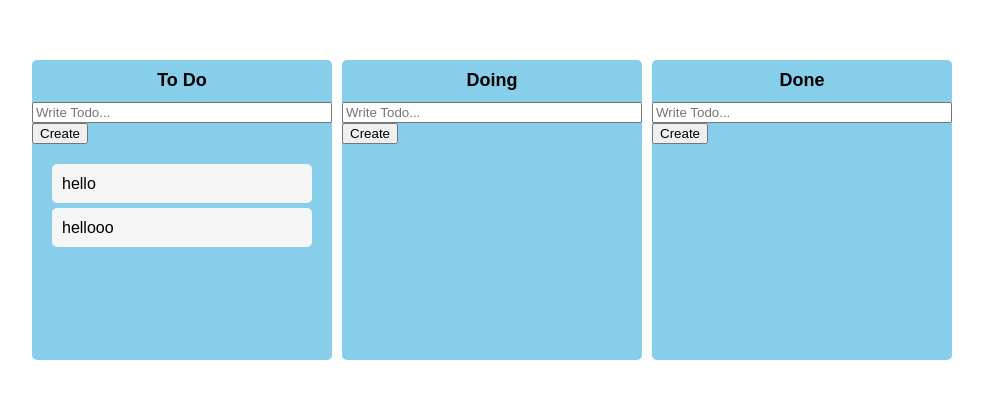
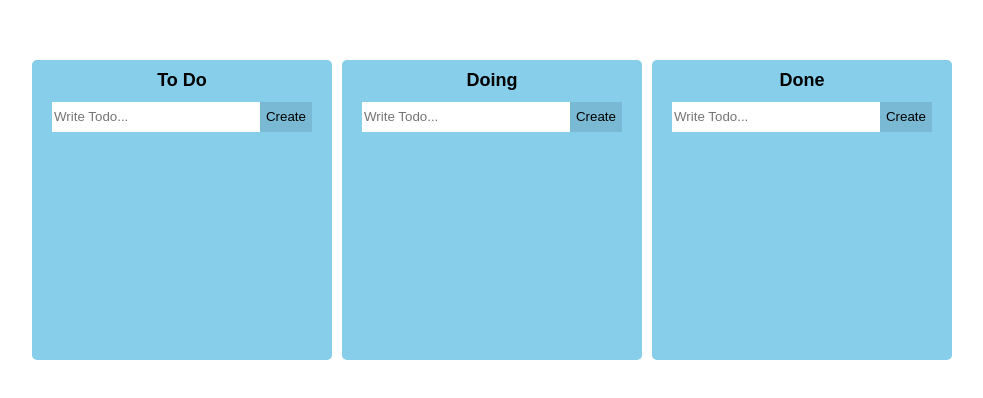
Before and after one commit to chanhong-ji/react-trelloclone, a React (Create React App) app: page / in a window 1280 px wide. Shown: the part 190-588 px from the top of the page, without its empty margins (148-1131 px from the left). Built offline with nearby package versions, Linux system fonts and the light colour scheme.

Commit message:
localStorage

```diff
--- a/src/Trello.tsx
+++ b/src/Trello.tsx
@@ -1,3 +1,4 @@
+import { useEffect } from "react";
 import { DragDropContext, DropResult } from "react-beautiful-dnd";
 import { useRecoilState } from "recoil";
 import styled from "styled-components";
@@ -22,15 +23,14 @@ const Boards = styled.div`
 `;
 
 const Trello = () => {
-  const [todos, setTodos] = useRecoilState(todosState);
+  const [todoBoards, setTodoBoards] = useRecoilState(todosState);
 
   function onDragEnd({ source, destination }: DropResult) {
     if (!destination) {
       return;
     }
-
     if (source.droppableId === destination?.droppableId) {
-      setTodos((allBoards) => {
+      setTodoBoards((allBoards) => {
         const copiedBoard = [...allBoards[source.droppableId]];
         const targetTodo = copiedBoard.splice(source.index, 1);
         copiedBoard.splice(destination.index, 0, targetTodo[0]);
@@ -40,7 +40,7 @@ const Trello = () => {
         };
       });
     } else {
-      setTodos((allBoards) => {
+      setTodoBoards((allBoards) => {
         const fromBoard = [...allBoards[source.droppableId]];
         const toBoard = [...allBoards[destination.droppableId]];
         const targetTodo = fromBoard.splice(source.index, 1);
@@ -54,12 +54,20 @@ const Trello = () => {
     }
   }
 
+  useEffect(() => {
+    localStorage.setItem("todoBoards", JSON.stringify(todoBoards));
+  }, [todoBoards]);
+
   return (
     <DragDropContext onDragEnd={onDragEnd}>
       <Wrapper>
         <Boards>
-          {Object.keys(todos).map((boardId) => (
-            <Board boardId={boardId} todos={todos[boardId]} key={boardId} />
+          {Object.keys(todoBoards).map((boardId) => (
+            <Board
+              boardId={boardId}
+              todos={todoBoards[boardId]}
+              key={boardId}
+            />
           ))}
         </Boards>
       </Wrapper>
--- a/src/atoms.tsx
+++ b/src/atoms.tsx
@@ -1,4 +1,10 @@
-import { atom } from "recoil";
+import { atom, selector } from "recoil";
+
+const defaultBoard = {
+  "To Do": [],
+  Doing: [],
+  Done: [],
+};
 
 export interface ITodo {
   id: number;
@@ -11,12 +17,16 @@ interface ITodos {
 
 export const todosState = atom<ITodos>({
   key: "todos",
-  default: {
-    "To Do": [
-      { id: 12, text: "hello" },
-      { id: 13, text: "hellooo" },
-    ],
-    Doing: [],
-    Done: [],
+  default: JSON.parse(
+    localStorage.getItem("todoBoards") || JSON.stringify(defaultBoard)
+  ),
+});
+
+export const boardState = selector({
+  key: "boardState",
+  get: ({ get }) => {
+    const todoBoards = get(todosState);
+    const boardList = Object.keys(todoBoards);
+    return boardList;
   },
 });
--- a/src/components/Board.tsx
+++ b/src/components/Board.tsx
@@ -37,8 +37,17 @@ const Area = styled.div<IAreaProps>`
 
 const Form = styled.form`
   width: 100%;
+  display: flex;
+  padding: 0 20px;
   input {
     width: 100%;
+    height: 30px;
+    border: none;
+  }
+  button {
+    background: none;
+    border: none;
+    background-color: rgba(0, 0, 0, 0.1);
   }
 `;
 interface IBoardProps {
```
